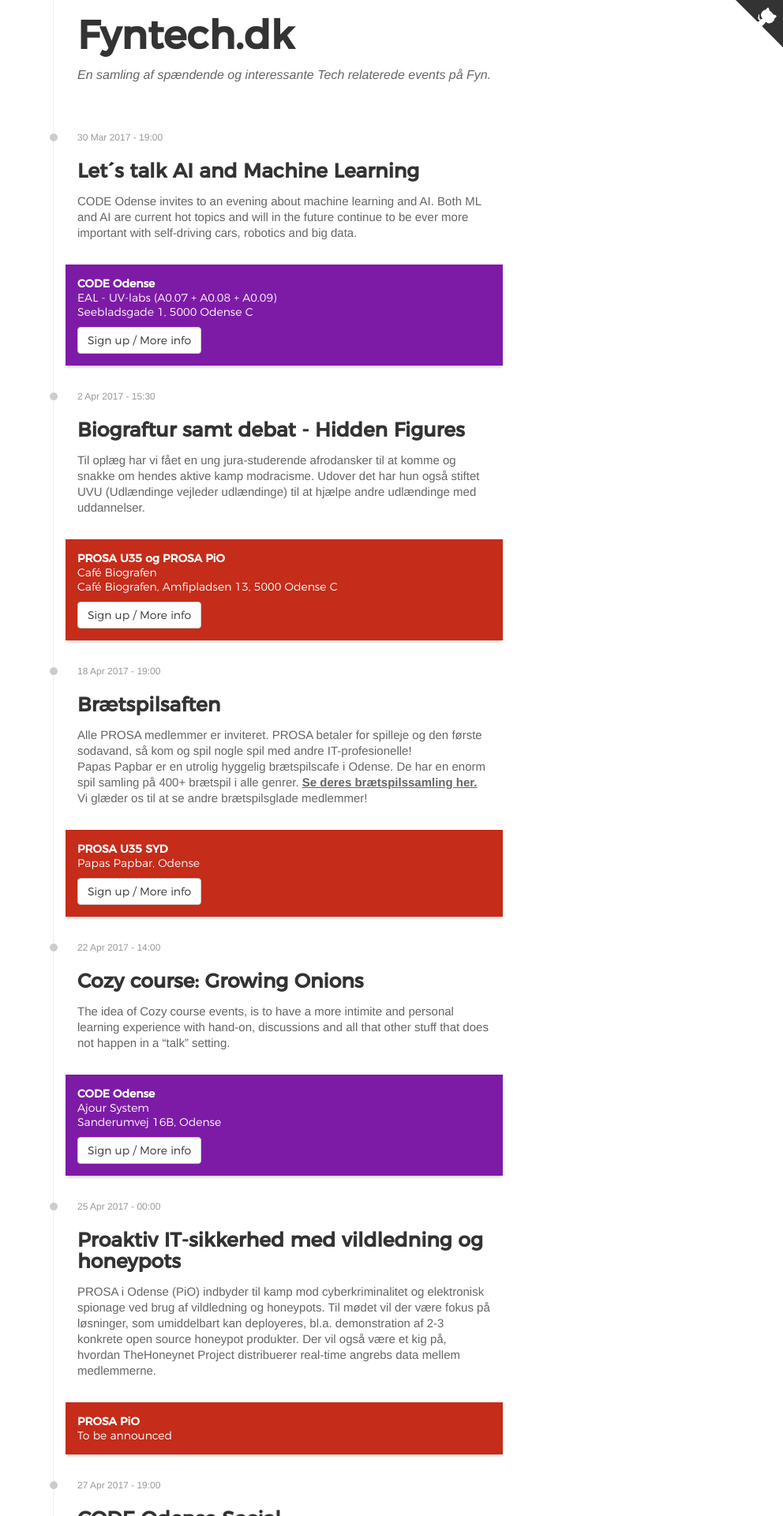
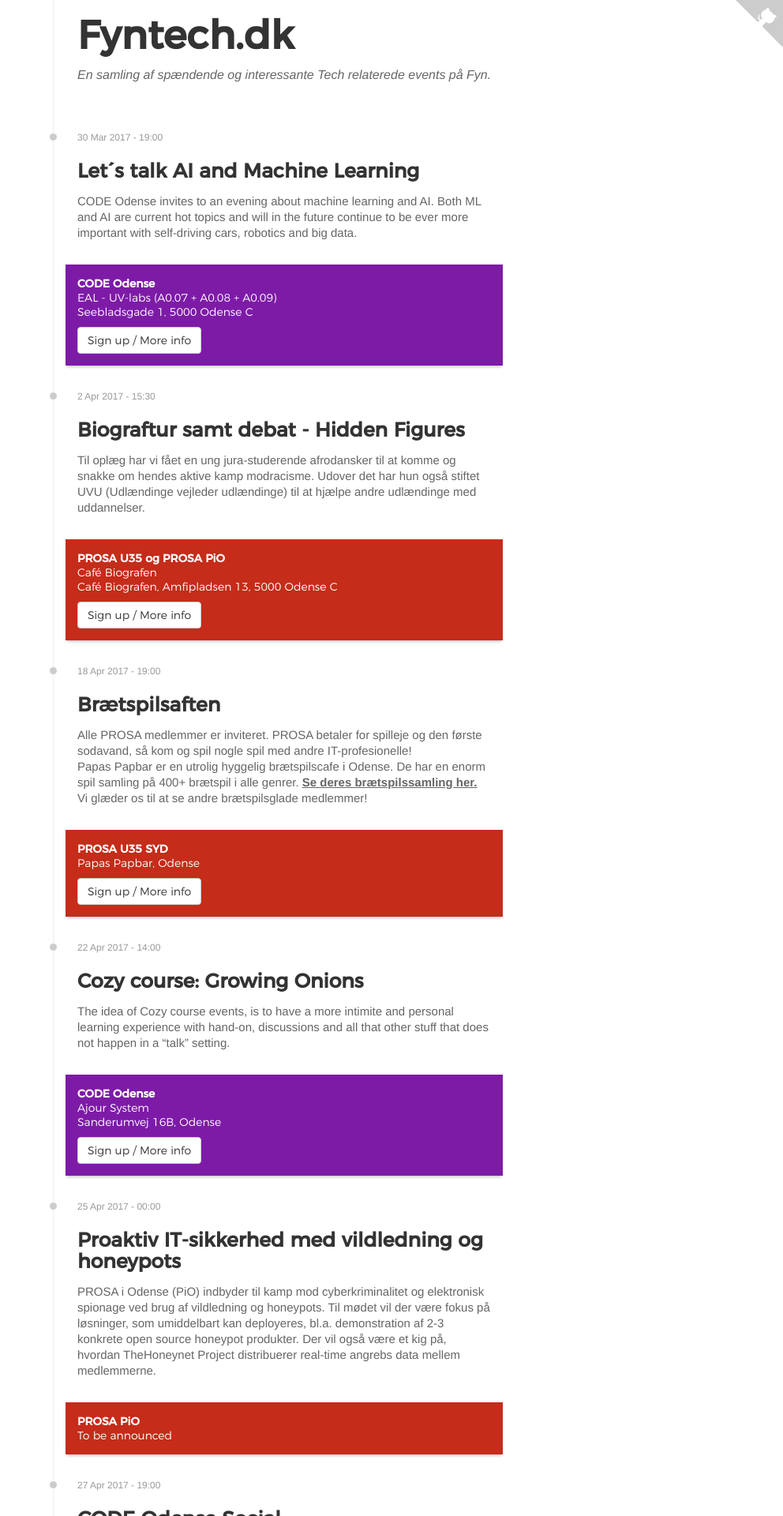
Before and after one commit to fyntech/fyntech, a Jekyll site: the page built from index.html, in a window 1280 px wide. Shown: the top 1920 px of the page at 79% size, without its empty margins (288-1280 px from the left). Built offline with Jekyll 4.4.1, drawn with Linux system fonts in a browser that asks for light colours.

Commit message:
make round thingy in CSS
and even subtler octocat 🔍

```diff
--- a/_scss/layout/_event.scss
+++ b/_scss/layout/_event.scss
@@ -42,12 +42,21 @@
     margin-left: -35px;
     padding-left: 35px;
     padding-bottom: 20px;
-    background-image: url('/assets/img/icon-circle.png');
-    background-repeat: no-repeat;
-    background-position: left 3.5px;
+    position: relative;
     @media (max-width: $screen-phone) {
       margin-left: -20px;
       padding-left: 20px;
+    }
+
+    &::after{
+      content: "";
+      width: 9px;
+      height: 9px;
+      background: #CCC;
+      border-radius: 5px;
+      position: absolute;
+      left: 0;
+      top: 4px;
     }
   }
 
--- a/index.html
+++ b/index.html
@@ -1,7 +1,7 @@
 ---
 layout: base
 ---
-<a href="https://github.com/fyntech/fyntech.github.io" class="github-corner" aria-label="View source on Github"><svg width="60" height="60" viewBox="0 0 250 250" style="fill:#333; color:#fff; position: absolute; top: 0; border: 0; right: 0;" aria-hidden="true"><path d="M0,0 L115,115 L130,115 L142,142 L250,250 L250,0 Z"></path><path d="M128.3,109.0 C113.8,99.7 119.0,89.6 119.0,89.6 C122.0,82.7 120.5,78.6 120.5,78.6 C119.2,72.0 123.4,76.3 123.4,76.3 C127.3,80.9 125.5,87.3 125.5,87.3 C122.9,97.6 130.6,101.9 134.4,103.2" fill="currentColor" style="transform-origin: 130px 106px;" class="octo-arm"></path><path d="M115.0,115.0 C114.9,115.1 118.7,116.5 119.8,115.4 L133.7,101.6 C136.9,99.2 139.9,98.4 142.2,98.6 C133.8,88.0 127.5,74.4 143.8,58.0 C148.5,53.4 154.0,51.2 159.7,51.0 C160.3,49.4 163.2,43.6 171.4,40.1 C171.4,40.1 176.1,42.5 178.8,56.2 C183.1,58.6 187.2,61.8 190.9,65.4 C194.5,69.0 197.7,73.2 200.1,77.6 C213.8,80.2 216.3,84.9 216.3,84.9 C212.7,93.1 206.9,96.0 205.4,96.6 C205.1,102.4 203.0,107.8 198.3,112.5 C181.9,128.9 168.3,122.5 157.7,114.1 C157.9,116.9 156.7,120.9 152.7,124.9 L141.0,136.5 C139.8,137.7 141.6,141.9 141.8,141.8 Z" fill="currentColor" class="octo-body"></path></svg></a>
+<a href="https://github.com/fyntech/fyntech.github.io" class="github-corner" aria-label="View source on Github"><svg width="60" height="60" viewBox="0 0 250 250" style="fill:#CCC; color:#fff; position: absolute; top: 0; border: 0; right: 0;" aria-hidden="true"><path d="M0,0 L115,115 L130,115 L142,142 L250,250 L250,0 Z"></path><path d="M128.3,109.0 C113.8,99.7 119.0,89.6 119.0,89.6 C122.0,82.7 120.5,78.6 120.5,78.6 C119.2,72.0 123.4,76.3 123.4,76.3 C127.3,80.9 125.5,87.3 125.5,87.3 C122.9,97.6 130.6,101.9 134.4,103.2" fill="currentColor" style="transform-origin: 130px 106px;" class="octo-arm"></path><path d="M115.0,115.0 C114.9,115.1 118.7,116.5 119.8,115.4 L133.7,101.6 C136.9,99.2 139.9,98.4 142.2,98.6 C133.8,88.0 127.5,74.4 143.8,58.0 C148.5,53.4 154.0,51.2 159.7,51.0 C160.3,49.4 163.2,43.6 171.4,40.1 C171.4,40.1 176.1,42.5 178.8,56.2 C183.1,58.6 187.2,61.8 190.9,65.4 C194.5,69.0 197.7,73.2 200.1,77.6 C213.8,80.2 216.3,84.9 216.3,84.9 C212.7,93.1 206.9,96.0 205.4,96.6 C205.1,102.4 203.0,107.8 198.3,112.5 C181.9,128.9 168.3,122.5 157.7,114.1 C157.9,116.9 156.7,120.9 152.7,124.9 L141.0,136.5 C139.8,137.7 141.6,141.9 141.8,141.8 Z" fill="currentColor" class="octo-body"></path></svg></a>
 <div class="events">
     <div class="events-header">
       <h1>Fyntech.dk</h1>
```
Also changed, not shown: assets/img/icon-circle.png (deleted), assets/img/icon-circle.svg (deleted).
